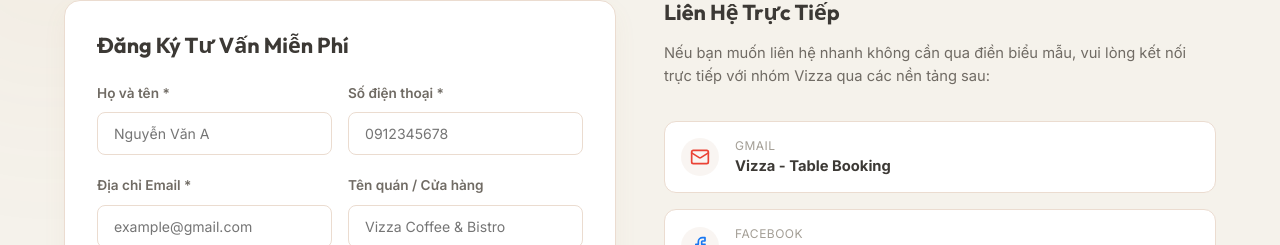
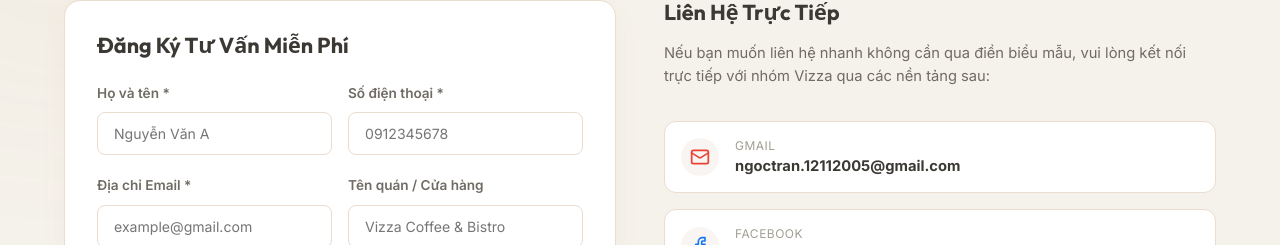
Before and after one commit to minhluan111/vizza, a React (Vite) app: page / in a window 1280 px wide. Shown: the part 7021-7266 px from the top of the page. Built offline with nearby package versions, Linux system fonts and the light colour scheme.

Commit message:
Update Contact.jsx

```diff
--- a/src/components/Contact.jsx
+++ b/src/components/Contact.jsx
@@ -31,9 +31,8 @@ export default function Contact() {
   const socialLinks = [
     {
       name: 'Gmail',
-      value: 'Vizza - Table Booking',
+      value: 'ngoctran.12112005@gmail.com',
       icon: <Mail size={20} />,
-      href: 'mailto:ngoctran.12112005@gmail.com',
       color: '#ea4335',
     },
     {
```
